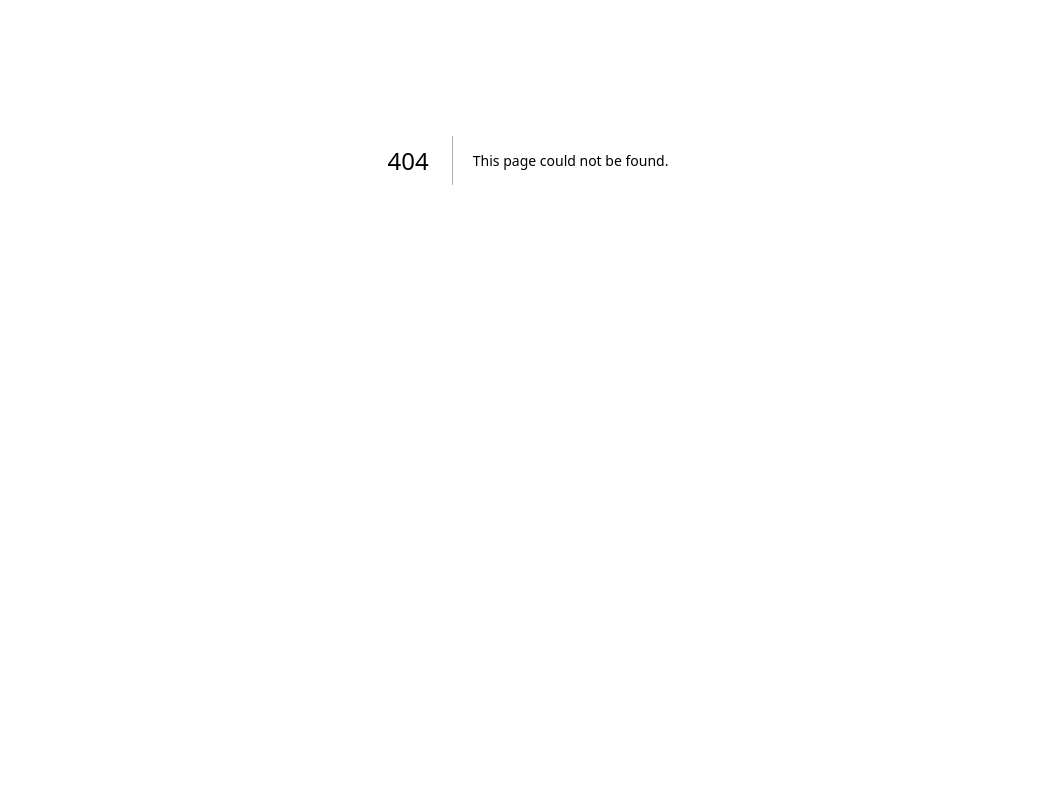
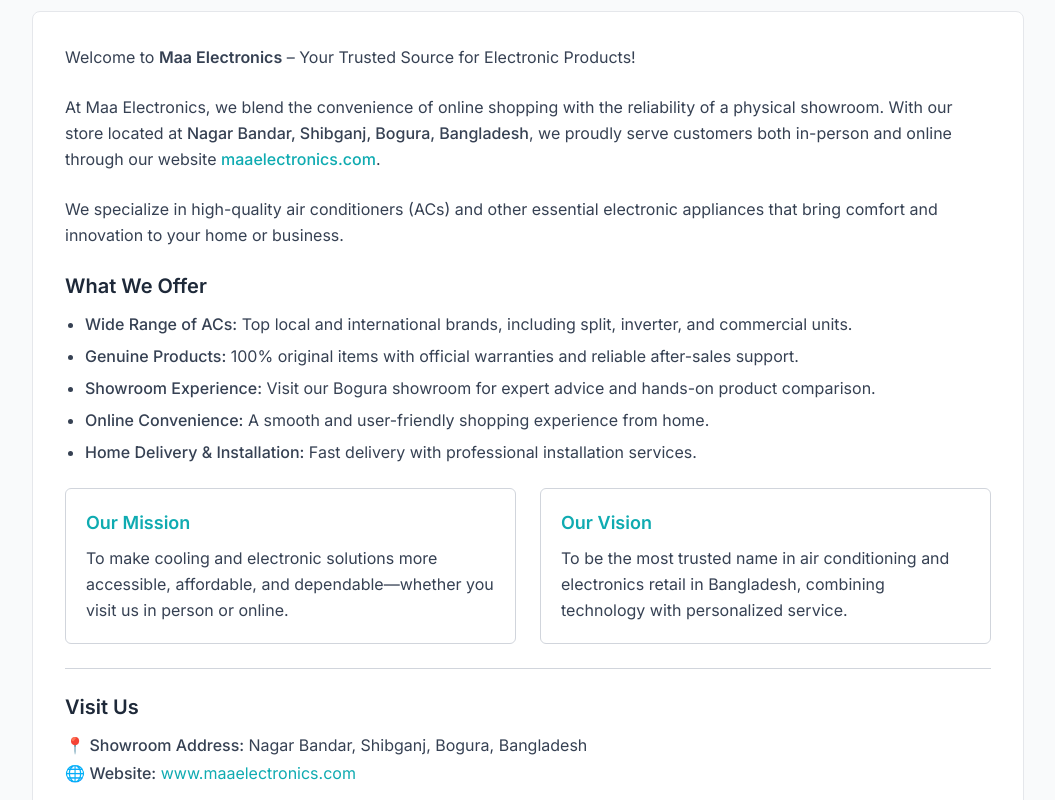
Before and after one commit to iamnafiz10/ma-electronics, a Next.js app: page /about_u in a window 1280 px wide. Before the commit this address had no page. Shown: the part 240-1040 px from the top of the page, without its empty margins (112-1167 px from the left). Before the commit the page ends 800 px from the top, so only its background shows below. Built offline with nearby package versions, Linux system fonts and the light colour scheme.

Commit message:
uploaded

```diff
--- /dev/null
+++ b/app/(main)/about_u/page.tsx
@@ -0,0 +1,130 @@
+"use client";
+
+import React from "react";
+import Link from "next/link";
+
+function Page() {
+    return (
+        <section className="bg-gray-50 py-10">
+            <div className="max-w-5xl mx-auto px-4">
+                {/* Page Header */}
+                <div className="text-center mb-10">
+                    <h1 className="text-3xl font-bold text-primary">
+                        About - Maa Electronics
+                    </h1>
+                    <p className="text-gray-600 mt-2">
+                        Your Trusted Source for Electronic Products
+                    </p>
+                </div>
+
+                {/* Main Content */}
+                <div className="bg-white border border-gray-200 rounded-lg p-6 md:p-8 space-y-6">
+                    <p className="text-gray-700 leading-relaxed">
+                        Welcome to <span className="font-semibold">Maa Electronics</span> – Your Trusted Source for
+                        Electronic Products!
+                    </p>
+
+                    <p className="text-gray-700 leading-relaxed">
+                        At Maa Electronics, we blend the convenience of online shopping with the reliability of a
+                        physical showroom. With our store located at{" "}
+                        <span className="font-medium">
+                            Nagar Bandar, Shibganj, Bogura, Bangladesh
+                        </span>
+                        , we proudly serve customers both in-person and online through our website{" "}
+                        <Link href='www.maaelectronics.com'
+                              className="font-medium text-primary hover:underline">maaelectronics.com</Link>.
+                    </p>
+
+                    <p className="text-gray-700 leading-relaxed">
+                        We specialize in high-quality air conditioners (ACs) and other essential electronic
+                        appliances that bring comfort and innovation to your home or business.
+                    </p>
+
+                    {/* What We Offer */}
+                    <div>
+                        <h2 className="text-xl font-semibold mb-3 text-gray-800">
+                            What We Offer
+                        </h2>
+                        <ul className="space-y-2 text-gray-700 list-disc pl-5">
+                            <li>
+                                <span className="font-medium">Wide Range of ACs:</span> Top local and
+                                international brands, including split, inverter, and commercial units.
+                            </li>
+                            <li>
+                                <span className="font-medium">Genuine Products:</span> 100% original items
+                                with official warranties and reliable after-sales support.
+                            </li>
+                            <li>
+                                <span className="font-medium">Showroom Experience:</span> Visit our Bogura
+                                showroom for expert advice and hands-on product comparison.
+                            </li>
+                            <li>
+                                <span className="font-medium">Online Convenience:</span> A smooth and
+                                user-friendly shopping experience from home.
+                            </li>
+                            <li>
+                                <span className="font-medium">Home Delivery & Installation:</span> Fast
+                                delivery with professional installation services.
+                            </li>
+                        </ul>
+                    </div>
+
+                    {/* Mission & Vision */}
+                    <div className="grid md:grid-cols-2 gap-6">
+                        <div className="border border-gray-300 rounded-md p-5">
+                            <h3 className="text-lg font-semibold mb-2 text-primary">
+                                Our Mission
+                            </h3>
+                            <p className="text-gray-700 leading-relaxed">
+                                To make cooling and electronic solutions more accessible, affordable, and
+                                dependable—whether you visit us in person or online.
+                            </p>
+                        </div>
+
+                        <div className="border border-gray-300 rounded-md p-5">
+                            <h3 className="text-lg font-semibold mb-2 text-primary">
+                                Our Vision
+                            </h3>
+                            <p className="text-gray-700 leading-relaxed">
+                                To be the most trusted name in air conditioning and electronics retail in
+                                Bangladesh, combining technology with personalized service.
+                            </p>
+                        </div>
+                    </div>
+
+                    {/* Visit Us */}
+                    <div className="border-t border-gray-300 pt-6">
+                        <h2 className="text-xl font-semibold mb-3 text-gray-800">
+                            Visit Us
+                        </h2>
+                        <p className="text-gray-700">
+                            📍 <span className="font-medium">Showroom Address: </span>
+                            Nagar Bandar, Shibganj, Bogura, Bangladesh
+                        </p>
+                        <p className="text-gray-700 mt-1">
+                            🌐 <span className="font-medium">Website:</span>{" "}
+                            <a
+                                href="https://www.maaelectronics.com/"
+                                className="text-primary hover:underline"
+                                target="_blank"
+                            >
+                                www.maaelectronics.com
+                            </a>
+                        </p>
+                    </div>
+
+                    {/* Closing */}
+                    <p className="text-gray-700 leading-relaxed text-center pt-4">
+                        We invite you to explore our showroom or shop online with confidence.
+                        <br/>
+                        <span className="font-semibold text-primary">
+                            At Maa Electronics, your comfort is our priority.
+                        </span>
+                    </p>
+                </div>
+            </div>
+        </section>
+    );
+}
+
+export default Page;
```
Also changed, not shown: app/(main)/checkout/page.tsx (renamed from app/(main)/checkout_u/page.tsx), 1 other file (tests, documents, lock files or other folders).
